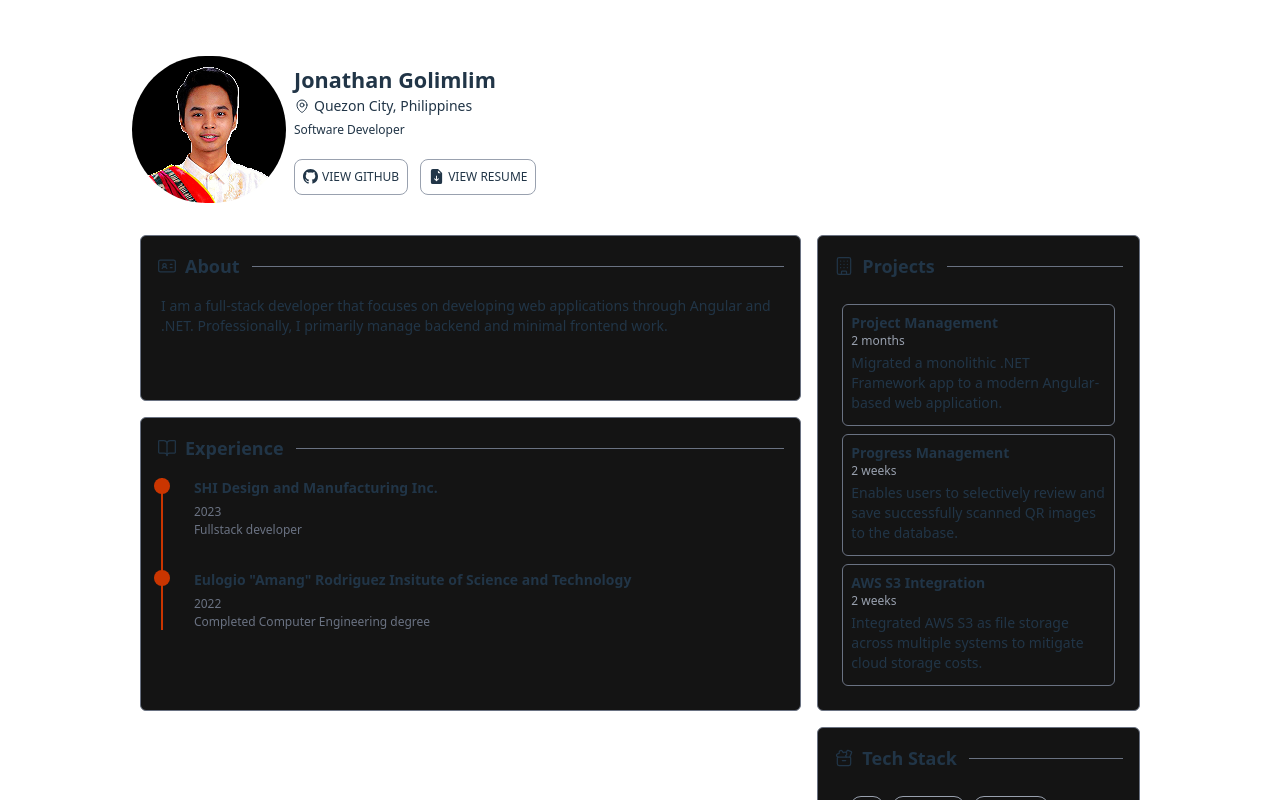
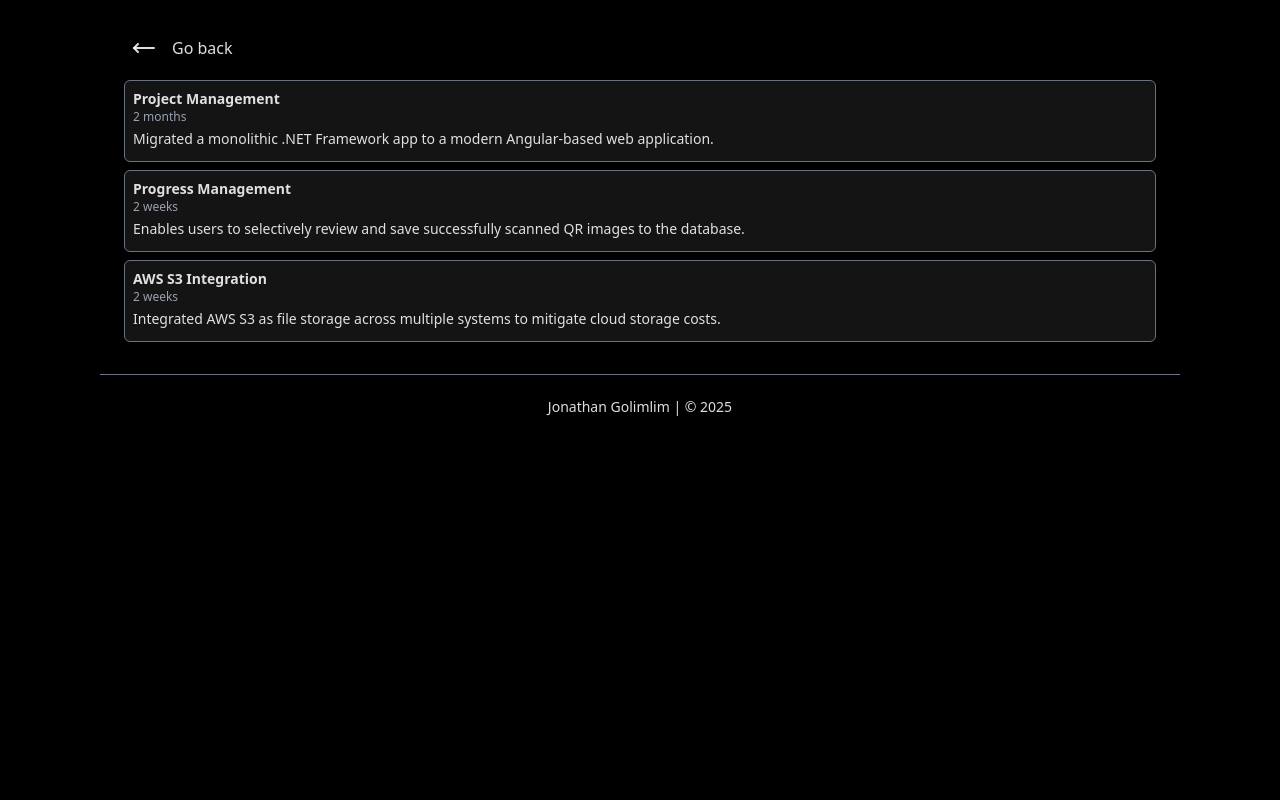
Before and after one commit to jobearry/Portfolio_Dashboard, a React (Vite) app in the folder resume-web/: page /projects in a window 1280 px wide. Shown: the top 800 px of the page. Built offline with nearby package versions, Linux system fonts and the light colour scheme.

Commit message:
create projects page added routing

```diff
--- a/resume-web/package.json
+++ b/resume-web/package.json
@@ -18,6 +18,7 @@
     "lucide-react": "^0.548.0",
     "react": "^19.1.1",
     "react-dom": "^19.1.1",
+    "react-router-dom": "^7.9.6",
     "tailwind-merge": "^3.3.1",
     "tailwindcss": "^4.1.16"
   },
--- a/resume-web/src/App.tsx
+++ b/resume-web/src/App.tsx
@@ -1,11 +1,11 @@
 import './App.css'
 import { Footer } from './components/common/footer'
-import Home from './pages/home/Home'
+import { AppRouter } from './routes/route'
 
 export function App() {
   return (
     <div className='dark'>
-      <Home></Home>
+      <AppRouter/>
       <Footer></Footer>
     </div>
   )
--- a/resume-web/src/components/common/block.tsx
+++ b/resume-web/src/components/common/block.tsx
@@ -11,7 +11,7 @@ export interface BlockProps {
 
 export const Block: React.FC<BlockProps> = ({id, title, icon, description, children, className, gridClass}) => {
   return (
-    <div id={id} className={`
+    <div key={id} className={`
         border-gray-500 rounded-sm bg-[#141414] m-2
         ${gridClass}
         ${className}`
--- a/resume-web/src/index.css
+++ b/resume-web/src/index.css
@@ -50,7 +50,7 @@
   --sidebar-ring: oklch(0.708 0 0);
 }
 
-@media (prefers-color-scheme: light) {
+/* @media (prefers-color-scheme: light) {
   :root {
     color: #213547;
     background-color: #ffffff;
@@ -61,7 +61,7 @@
   button {
     background-color: #f9f9f9;
   }
-}
+} */
 
 @theme inline {
   --radius-sm: calc(var(--radius) - 4px);
--- a/resume-web/src/lib/constants/content.constants.tsx
+++ b/resume-web/src/lib/constants/content.constants.tsx
@@ -1,9 +1,9 @@
 import type { BlockProps } from "@/components/common/block";
 import { Timeline } from "@/pages/home/components/timeline";
-import { sdmiProjects } from "./poject.constants";
-import { Projects } from "@/pages/home/components/Projects";
+import { corpoProjects } from "./poject.constants";
 import { TechStack } from "@/pages/home/components/TechStack";
 import { BookOpen, Building, IdCard, ToolCase } from "lucide-react";
+import { ProjectHighlights } from "@/pages/home/components/ProjectHighlights";
 
 export interface TimelineEvent{
   title: string,
@@ -47,7 +47,7 @@ export const BlockContent: BlockProps[] = [
     id: "block_3",
     title: "Projects",
     icon: <Building size={20} strokeWidth={1.5}/>,
-    children: <Projects events={sdmiProjects}></Projects>,
+    children: <ProjectHighlights events={corpoProjects}></ProjectHighlights>,
     gridClass: "md:col-span-1 md:row-span-2 md:row-start-1 md:col-start-3"
   },
   {
--- a/resume-web/src/lib/constants/poject.constants.ts
+++ b/resume-web/src/lib/constants/poject.constants.ts
@@ -10,7 +10,7 @@ export class Project {
   ){}
 }
 
-export const sdmiProjects: Project[] = [
+export const corpoProjects: Project[] = [
   new Project(
     1,
     'Project Management',
--- a/resume-web/src/main.tsx
+++ b/resume-web/src/main.tsx
@@ -1,10 +1,10 @@
-import { StrictMode } from 'react'
 import { createRoot } from 'react-dom/client'
 import './index.css'
 import { App } from './App'
+import { BrowserRouter } from 'react-router-dom'
 
 createRoot(document.getElementById('root')!).render(
-  <StrictMode>
+  <BrowserRouter>
     <App />
-  </StrictMode>,
+  </BrowserRouter>,
 )
--- /dev/null
+++ b/resume-web/src/pages/home/components/ProjectHighlights.tsx
@@ -0,0 +1,35 @@
+import { Project } from "@/lib/constants/poject.constants";
+import type { MouseEvent } from "react";
+import { useNavigate } from "react-router-dom";
+
+interface ProjectEvents {
+  events: Project[]
+}
+
+export const ProjectHighlights: React.FC<ProjectEvents> = ({events}) => {
+  const navigate = useNavigate()
+  const handleClick = (e: MouseEvent<HTMLButtonElement>) => {
+    console.log("🚀 ~ handleClick ~ e:", e)
+    navigate("/projects")
+  }
+  return (
+    <section className="m-6 text-start flex flex-col">
+      <ul>
+        {events.map(event => (
+          <li key={event.id} className="cursor-pointer transition-all duration-300 hover:transform-[translateY(-.2rem)] hover:shadow-xl">
+            <article className="border border-gray-500 my-2 rounded-sm p-2">
+              <h3 className="font-bold text-sm">{event.title}</h3>
+              <p className="text-gray-400 text-xs">{event.duration}</p>
+              <p className="my-1 text-sm">{event.contirbution}</p>
+            </article>
+          </li>
+        ))}
+      </ul>
+      <button className="self-end cursor-pointer items-center justify-center rounded-sm border-[1.58px]
+        border-zinc-600 px-3 py-1 text-xs text-slate-200 shadow-md transition-all duration-300
+        hover:transform-[translateY(-.2rem)] hover:shadow-xl" onClick={handleClick}>
+        View More
+      </button>
+    </section>
+  );
+}
--- a/resume-web/src/pages/home/components/Projects.tsx
+++ /dev/null
@@ -1,23 +0,0 @@
-import { Project } from "@/lib/constants/poject.constants";
-
-interface ProjectEvents {
-  events: Project[]
-}
-
-export const Projects: React.FC<ProjectEvents> = ({events}) => {
-  return (
-    <section className="m-6 m text-start">
-      <ul>
-        {events.map(event => (
-          <li key={event.id}>
-            <article className="border border-gray-500 my-2 rounded-sm p-2">
-              <h3 className="font-bold text-sm">{event.title}</h3>
-              <p className="text-gray-400 text-xs">{event.duration}</p>
-              <p className="my-1 text-sm">{event.contirbution}</p>
-            </article>
-          </li>
-        ))}
-      </ul>
-    </section>
-  );
-}
--- a/resume-web/src/pages/home/components/profile/Contacts.tsx
+++ b/resume-web/src/pages/home/components/profile/Contacts.tsx
@@ -1,7 +1,8 @@
 export const Contacts = () => {
   return (
     <ul className="flex place-items-evenly m-2 gap-3 ">
-      <li className="border border-gray-400 p-2 rounded-md grid place-items-center">
+      <li className="border border-gray-400 p-2 rounded-md grid place-items-center
+        transition-all duration-300 hover:transform-[translateY(-.2rem)] hover:shadow-xl">
         <a href="https://github.com/jthan-dev" target="_blank" className="flex gap-1 justify-center">
           <svg xmlns="http://www.w3.org/2000/svg" width="15" height="15" fill="currentColor" className="bi bi-github" viewBox="0 0 16 16">
             <path d="M8 0C3.58 0 0 3.58 0 8c0 3.54 2.29 6.53 5.47 7.59.4.07.55-.17.55-.38 0-.19-.01-.82-.01-1.49-2.01.37-2.53-.49-2.69-.94-.09-.23-.48-.94-.82-1.13-.28-.15-.68-.52-.01-.53.63-.01 1.08.58 1.23.82.72 1.21 1.87.87 2.33.66.07-.52.28-.87.51-1.07-1.78-.2-3.64-.89-3.64-3.95 0-.87.31-1.59.82-2.15-.08-.2-.36-1.02.08-2.12 0 0 .67-.21 2.2.82.64-.18 1.32-.27 2-.27s1.36.09 2 .27c1.53-1.04 2.2-.82 2.2-.82.44 1.1.16 1.92.08 2.12.51.56.82 1.27.82 2.15 0 3.07-1.87 3.75-3.65 3.95.29.25.54.73.54 1.48 0 1.07-.01 1.93-.01 2.2 0 .21.15.46.55.38A8.01 8.01 0 0 0 16 8c0-4.42-3.58-8-8-8"/>
@@ -9,7 +10,8 @@ export const Contacts = () => {
           <span className="text-xs">VIEW GITHUB</span>
         </a>
       </li>
-      <li className="border border-gray-400 p-2 rounded-md grid place-items-center">
+      <li className="border border-gray-400 p-2 rounded-md grid place-items-center
+        transition-all duration-300 hover:transform-[translateY(-.2rem)] hover:shadow-xl">
         <a href="https://drive.google.com/uc?export=download&id=1MLK-cLILm1aLP5ODqvmLNabTWg2Qi-UG"
           className="flex gap-1 justify-center">
           <svg xmlns="http://www.w3.org/2000/svg" width="15" height="15" fill="currentColor" className="bi bi-file-earmark-arrow-down-fill" viewBox="0 0 16 16">
--- /dev/null
+++ b/resume-web/src/pages/projects/Projects.tsx
@@ -0,0 +1,37 @@
+import type { Project } from "@/lib/constants/poject.constants";
+import { MoveLeft } from "lucide-react"
+import type { MouseEvent } from "react";
+import { useNavigate } from "react-router-dom";
+
+interface ProjectEvents {
+  children: Project[]
+}
+
+
+export const Projects: React.FC<ProjectEvents> = ({children}) => {
+  const navigate = useNavigate()
+  const handleClick = (e: MouseEvent<HTMLButtonElement>) => {
+    console.log("🚀 ~ handleClick ~ e:", e)
+    navigate("/home")
+  }
+  return (
+    <section className="m-6 text-start flex flex-col">
+      <button onClick={handleClick}
+        className="flex items-center gap-4 h-8 m-2 cursor-pointer">
+        <MoveLeft/>
+        Go back
+      </button>
+      <ul>
+        {children!.map(event => (
+          <li key={event.id} className="cursor-pointer transition-all duration-300 hover:transform-[translateY(-.2rem)] hover:shadow-xl">
+            <article className="border border-gray-500 my-2 rounded-sm p-2 bg-[#141414]">
+              <h3 className="font-bold text-sm">{event.title}</h3>
+              <p className="text-gray-400 text-xs">{event.duration}</p>
+              <p className="my-1 text-sm">{event.contirbution}</p>
+            </article>
+          </li>
+        ))}
+      </ul>
+    </section>
+  )
+}
--- /dev/null
+++ b/resume-web/src/routes/route.tsx
@@ -0,0 +1,16 @@
+import { corpoProjects } from "@/lib/constants/poject.constants";
+import Home from "@/pages/home/Home";
+import { Projects } from "@/pages/projects/Projects";
+import { Navigate, Route, Routes } from "react-router-dom";
+
+export const AppRouter = () => {
+  return (
+    <Routes>
+      <Route
+        path="/home" element={<Home />}
+      />
+      <Route path="/projects" element={<Projects children={corpoProjects} />}/>
+      <Route path="*" element={<Navigate to="/home" replace />} />
+    </Routes>
+  )
+}
```
Also changed, not shown: 2 other files (tests, documents, lock files or other folders).
